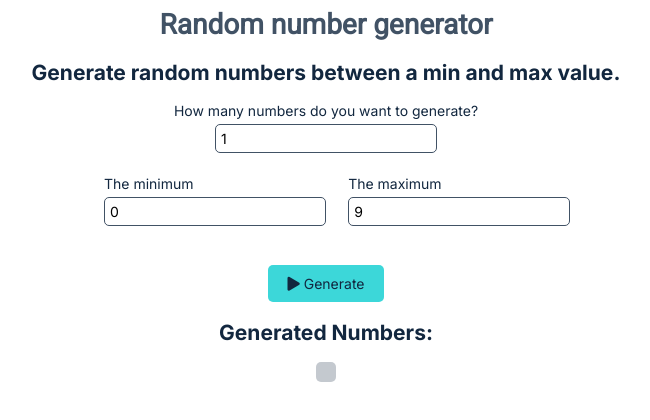
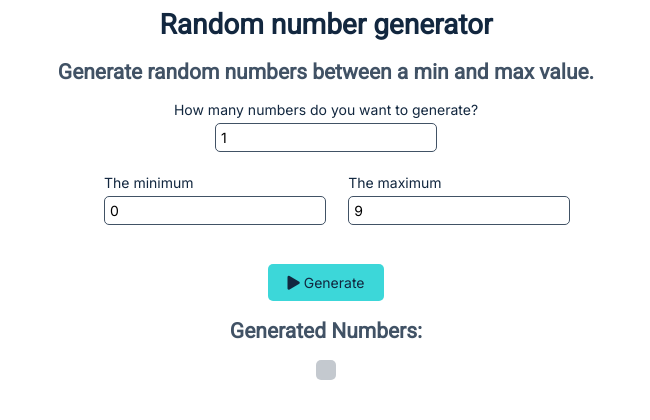
Before and after one commit to hbarnes163/SE_Sum1, a website with bundled scripts: page index.html in a window 1280 px wide. Shown: the whole page, without its empty margins (314-964 px from the left). Built offline with nearby package versions, Linux system fonts and the light colour scheme.

Commit message:
Add slight variation in heading css

```diff
--- a/index.css
+++ b/index.css
@@ -20,12 +20,12 @@
 
 /* General styling for the headers */
 h1 {
-    color: var(--bank_midblue);
+    color: var(--bank_blue);
     font-family: var(--header_font);
     text-align: center;
 }
 
-h1 {
+h2 {
     color: var(--bank_midblue);
     font-family: var(--header_font);
     text-align: center;
```
